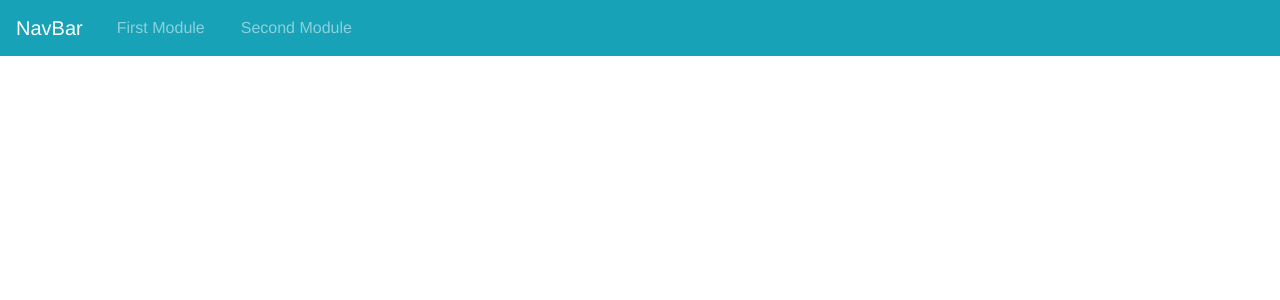
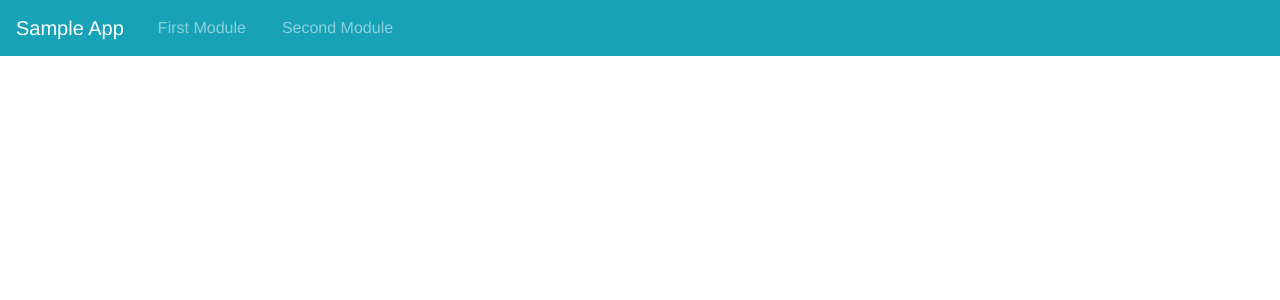
Before and after one commit to vimlesh-0401/sample-vue-typescript, a Vue app: page / in a window 1280 px wide. Shown: the top 300 px of the page. Built offline with nearby package versions, Linux system fonts and the light colour scheme.

Commit message:
nav-bar header

```diff
--- a/src/App.vue
+++ b/src/App.vue
@@ -2,7 +2,7 @@
   <div id="app">
     <b-navbar toggleable="md" type="dark" variant="info">
       <b-navbar-toggle target="nav_collapse"></b-navbar-toggle>
-      <b-navbar-brand href="#">NavBar</b-navbar-brand>
+      <b-navbar-brand href="#">Sample App</b-navbar-brand>
       <b-collapse is-nav id="nav_collapse">
         <b-navbar-nav>
           <b-nav-item href="/sample-component">First Module</b-nav-item>
```
